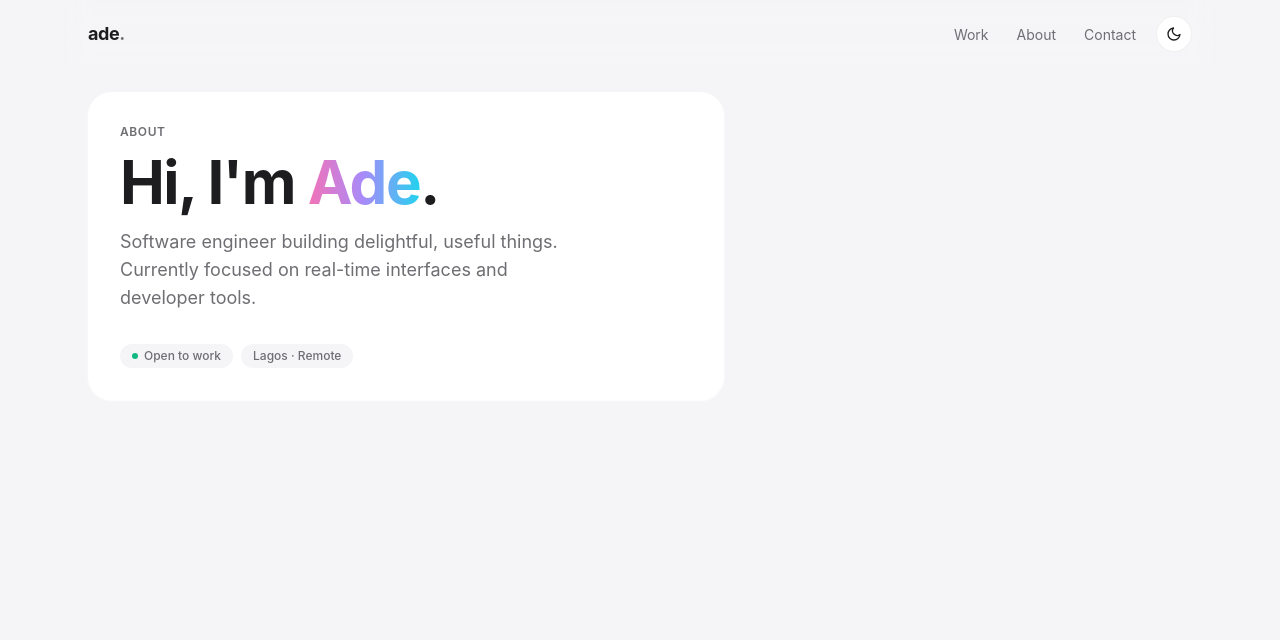
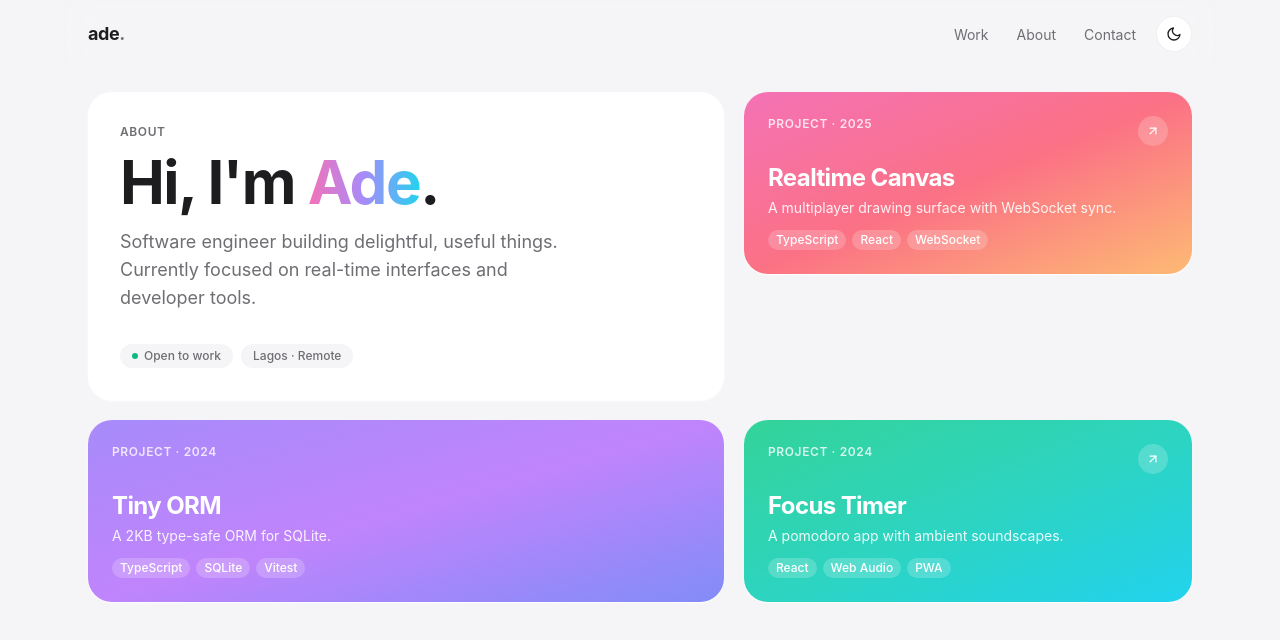
Before and after one commit to adetxt/adetxt.github.io, a React (Vite) app: page / in a window 1280 px wide. Shown: the top 640 px of the page. Built offline with nearby package versions, Linux system fonts and the light colour scheme.

Commit message:
feat: add ProjectTile and render 3 project tiles from data

```diff
--- a/src/App.tsx
+++ b/src/App.tsx
@@ -3,6 +3,8 @@ import { MeshGradient } from './components/motion/MeshGradient'
 import { MagneticCursor } from './components/motion/MagneticCursor'
 import { BentoGrid } from './components/bento/BentoGrid'
 import { HeroTile } from './components/tiles/HeroTile'
+import { ProjectTile } from './components/tiles/ProjectTile'
+import { projects } from './data/projects'
 
 export default function App() {
   return (
@@ -12,6 +14,13 @@ export default function App() {
       <TopNav />
       <BentoGrid>
         <HeroTile />
+        {projects.map((p, i) => (
+          <ProjectTile
+            key={p.id}
+            project={p}
+            className={i === 0 ? 'lg:col-span-5' : i === 1 ? 'lg:col-span-7' : 'lg:col-span-4'}
+          />
+        ))}
       </BentoGrid>
     </main>
   )
--- /dev/null
+++ b/src/components/tiles/ProjectTile.tsx
@@ -0,0 +1,51 @@
+import { FiArrowUpRight } from 'react-icons/fi'
+import { BentoTile } from '../bento/BentoTile'
+import type { Project } from '../../data/projects'
+
+type Props = {
+  project: Project
+  className?: string
+}
+
+export function ProjectTile({ project, className = '' }: Props) {
+  return (
+    <BentoTile
+      data-bento-tile
+      label={`Project: ${project.title}`}
+      className={`col-span-1 lg:col-span-5 ${className}`}
+    >
+      <div className={`flex h-full flex-col gap-4 bg-gradient-to-br ${project.gradient} p-6 text-white`}>
+        <div className="flex items-start justify-between">
+          <p className="text-xs font-semibold uppercase tracking-wider text-white/80">
+            Project · {project.year}
+          </p>
+          {project.url && (
+            <a
+              href={project.url}
+              target="_blank"
+              rel="noreferrer"
+              className="rounded-full bg-white/20 p-2 backdrop-blur transition-transform hover:rotate-45"
+              aria-label={`Open ${project.title}`}
+            >
+              <FiArrowUpRight size={14} />
+            </a>
+          )}
+        </div>
+        <div className="mt-auto">
+          <h3 className="text-2xl font-bold tracking-tight">{project.title}</h3>
+          <p className="mt-1 text-sm text-white/90">{project.description}</p>
+          <div className="mt-3 flex flex-wrap gap-1.5">
+            {project.stack.slice(0, 3).map((s) => (
+              <span
+                key={s}
+                className="rounded-full bg-white/20 px-2 py-0.5 text-xs font-medium backdrop-blur"
+              >
+                {s}
+              </span>
+            ))}
+          </div>
+        </div>
+      </div>
+    </BentoTile>
+  )
+}
```
